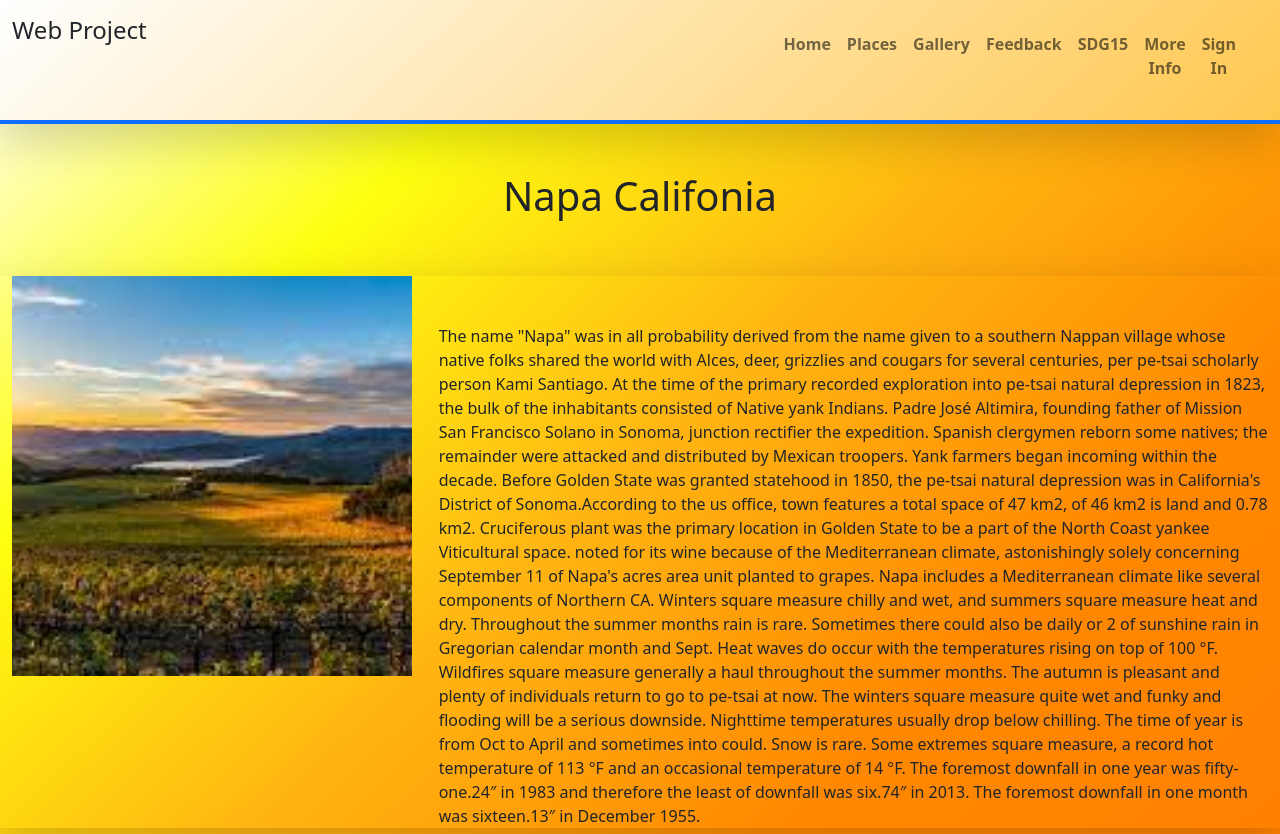
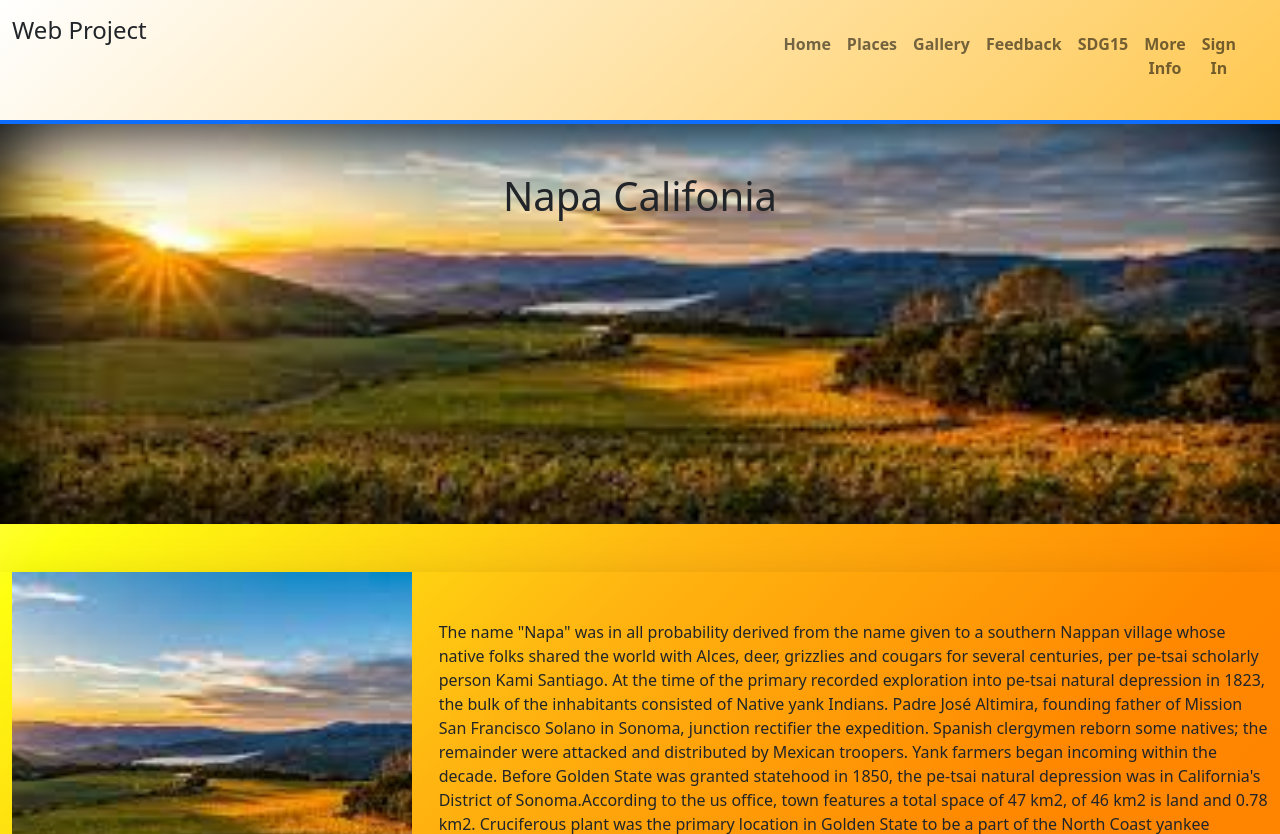
Before and after one commit to mewan-chamika99/web--assignment, a PHP site: the page made by singlePlace 13.php in a window 1280 px wide. Shown: the top 834 px of the page. Run offline with PHP 8.4, Linux system fonts and the light colour scheme.

Commit message:
Update singlePlace 13.php

```diff
--- a/singlePlace 13.php
+++ b/singlePlace 13.php
@@ -21,7 +21,7 @@
 
             ?>
 
-            <div class="col-12 singleHd " style="margin-bottom: 40px;">
+            <div class="col-12 a13 " style="margin-bottom: 40px;">
                 <h1 class="text-center pt-5">Napa Califonia</h1>
             </div>
 
```
